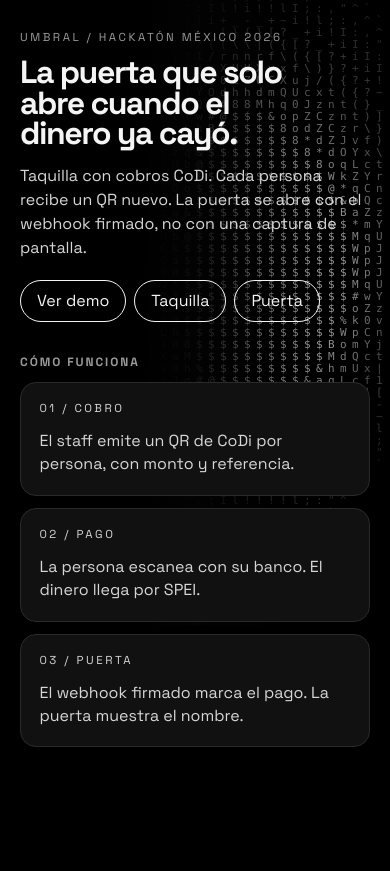
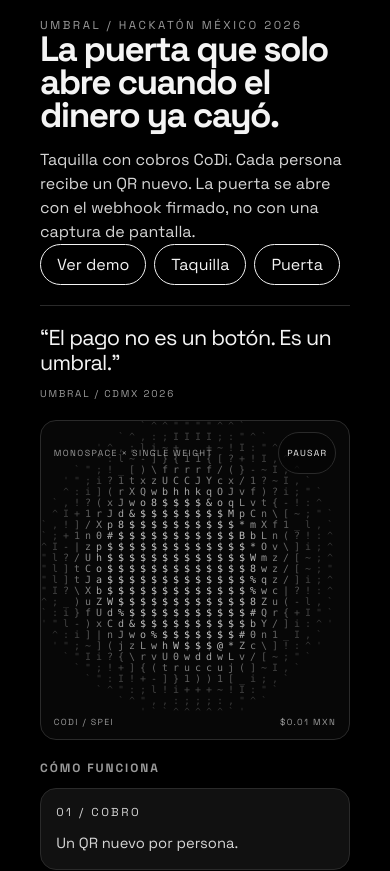
Before and after one commit to Luis-Cwk/umbral, a Next.js app: page / in a window 390 px wide. Shown: the top 871 px of the page. Before the commit the page ends 844 px from the top, so only its background shows below. Built offline with nearby package versions, Linux system fonts and the light colour scheme.

Commit message:
feat: editorial landing and mobile layout

```diff
--- a/app/demo/page.tsx
+++ b/app/demo/page.tsx
@@ -212,7 +212,7 @@ export default function DemoPage() {
           ) : null}
         </div>
 
-        <div className="qr-stage">
+        <div className={guest?.charge ? "qr-stage" : "qr-stage is-empty"}>
           {guest?.charge ? (
             <QrImage
               qrImage={guest.charge.qr_image}
@@ -220,7 +220,7 @@ export default function DemoPage() {
               alt={`QR demo de ${guest.name}`}
             />
           ) : (
-            <p className="meta">Sin cobro</p>
+            <p className="meta">Emite un cobro para ver el QR.</p>
           )}
         </div>
       </div>
--- a/app/globals.css
+++ b/app/globals.css
@@ -273,6 +273,22 @@ h2 {
 .qr-stage .meta {
   color: #666;
   margin: 0;
+}
+
+.qr-stage.is-empty {
+  background: var(--panel);
+  color: var(--gray);
+  border: 1px dashed var(--line);
+}
+
+.qr-stage.is-empty .meta {
+  color: var(--gray);
+}
+
+.actions button {
+  max-width: 100%;
+  min-width: 0;
+  white-space: normal;
 }
 
 .qr-wrap {
@@ -565,3 +581,258 @@ h2 {
     justify-content: flex-start;
   }
 }
+
+/* Landing: editorial grid + typographic field panel */
+html {
+  color-scheme: dark;
+}
+
+body {
+  overflow-x: hidden;
+}
+
+button,
+a {
+  touch-action: manipulation;
+}
+
+.skip {
+  position: absolute;
+  left: 1rem;
+  top: -4rem;
+  z-index: 100;
+  background: var(--white);
+  color: var(--black);
+  padding: 0.6rem 0.9rem;
+  border-radius: 999px;
+  transition: top 0.2s ease;
+}
+
+.skip:focus,
+.skip:focus-visible {
+  top: 1rem;
+}
+
+a:focus-visible,
+button:focus-visible,
+.btn:focus-visible {
+  outline: 2px solid var(--ok);
+  outline-offset: 3px;
+}
+
+.landing {
+  max-width: 1440px;
+  min-height: 100svh;
+  margin: 0 auto;
+  padding: clamp(1.25rem, 2.5vw, 2.5rem);
+  display: grid;
+  grid-template-columns: minmax(0, 1.1fr) minmax(360px, 0.9fr);
+  gap: clamp(1.5rem, 3vw, 3rem);
+  align-items: stretch;
+}
+
+.landing-copy {
+  position: relative;
+  z-index: 1;
+  min-width: 0;
+  display: flex;
+  flex-direction: column;
+  justify-content: space-between;
+  gap: clamp(1.5rem, 3vw, 2.5rem);
+}
+
+.landing-hero h1 {
+  max-width: 13ch;
+  text-wrap: balance;
+}
+
+.landing-quote {
+  margin: 0;
+  padding-top: 1.25rem;
+  border-top: 1px solid var(--line);
+  max-width: 32ch;
+}
+
+.landing-quote p {
+  margin: 0;
+  color: var(--white);
+  font-size: clamp(1.35rem, 2vw, 1.8rem);
+  line-height: 1.15;
+  letter-spacing: -0.035em;
+}
+
+.landing-quote footer {
+  margin-top: 0.7rem;
+  color: var(--gray);
+  font-size: 0.62rem;
+  letter-spacing: 0.18em;
+  text-transform: uppercase;
+}
+
+.how {
+  margin-top: 0;
+}
+
+.how h2 {
+  margin: 0 0 0.75rem;
+}
+
+.how .grid {
+  grid-template-columns: repeat(3, minmax(0, 1fr));
+  gap: 0.75rem;
+}
+
+.how .card {
+  padding: 0.95rem;
+}
+
+.how .card p:last-child {
+  margin-bottom: 0;
+  font-size: 0.92rem;
+  line-height: 1.4;
+}
+
+.field-panel {
+  position: relative;
+  min-height: 480px;
+  border: 1px solid var(--line);
+  border-radius: 1rem;
+  background: #070707;
+  overflow: hidden;
+  isolation: isolate;
+}
+
+.field-panel__head,
+.field-panel__foot {
+  position: absolute;
+  left: 0;
+  right: 0;
+  z-index: 2;
+  display: flex;
+  align-items: center;
+  justify-content: space-between;
+  gap: 1rem;
+  padding: 1rem 1.1rem;
+  color: var(--gray);
+  font-size: 0.62rem;
+  letter-spacing: 0.16em;
+  text-transform: uppercase;
+}
+
+.field-panel__head {
+  top: 0;
+}
+
+.field-panel__foot {
+  bottom: 0;
+}
+
+.field-toggle {
+  border: 1px solid var(--line);
+  background: rgba(5, 5, 5, 0.7);
+  color: var(--white);
+  padding: 0.35rem 0.6rem;
+  border-radius: 999px;
+  font-size: 0.58rem;
+  letter-spacing: 0.14em;
+  text-transform: uppercase;
+}
+
+.field-toggle:hover,
+.field-toggle:focus-visible {
+  border-color: var(--white);
+  outline: 2px solid var(--ok);
+  outline-offset: 2px;
+}
+
+.orb-layer--panel {
+  position: absolute;
+  inset: 0;
+  width: 100%;
+  height: 100%;
+  z-index: 0;
+  opacity: 0.98;
+}
+
+.orb-layer--panel .ascii-canvas {
+  width: 100%;
+  height: 100%;
+}
+
+@media (max-width: 900px) {
+  .landing {
+    grid-template-columns: 1fr;
+    min-height: auto;
+    gap: 1.25rem;
+    padding: 1.25rem;
+  }
+
+  .landing-copy {
+    display: contents;
+  }
+
+  .landing-hero {
+    order: 1;
+  }
+
+  .landing-quote {
+    order: 2;
+    max-width: none;
+  }
+
+  .field-panel {
+    order: 3;
+    min-height: 320px;
+    height: 320px;
+  }
+
+  .how {
+    order: 4;
+    margin-top: 0;
+  }
+
+  .landing-hero h1 {
+    max-width: none;
+    font-size: clamp(2.2rem, 9vw, 3.4rem);
+  }
+
+  .how .grid {
+    grid-template-columns: 1fr;
+  }
+
+  .field-panel__head,
+  .field-panel__foot {
+    padding: 0.7rem 0.8rem;
+    font-size: 0.55rem;
+  }
+
+  .field-toggle {
+    padding: 0.3rem 0.5rem;
+    font-size: 0.55rem;
+  }
+}
+
+@media (max-width: 800px) {
+  .totals {
+    grid-template-columns: repeat(2, minmax(0, 1fr));
+  }
+
+  .totals > div {
+    border-right: 1px solid var(--line);
+    border-bottom: 1px solid var(--line);
+  }
+
+  .totals > div:nth-child(2n) {
+    border-right: 0;
+  }
+
+  .totals > div:last-child {
+    grid-column: span 2;
+    border-right: 0;
+    border-bottom: 0;
+  }
+
+  .totals strong {
+    font-size: 1.35rem;
+  }
+}
--- a/app/layout.tsx
+++ b/app/layout.tsx
@@ -1,9 +1,14 @@
-import type { Metadata } from "next";
+import type { Metadata, Viewport } from "next";
 import "./globals.css";
 
 export const metadata: Metadata = {
   title: "Umbral",
   description: "La puerta que solo abre cuando el dinero ya cayó.",
+};
+
+export const viewport: Viewport = {
+  themeColor: "#050505",
+  colorScheme: "dark",
 };
 
 export default function RootLayout({
--- a/app/page.tsx
+++ b/app/page.tsx
@@ -1,20 +1,23 @@
 import Link from "next/link";
-import { Orb } from "@/components/Orb";
+import { FieldPanel } from "@/components/FieldPanel";
 
 export default function Home() {
   return (
-    <main className="landing">
-      <Orb mode="landing" phase="closed" />
-      <div className="landing-copy">
+    <>
+      <a className="skip" href="#contenido">
+        Saltar al contenido
+      </a>
+      <main id="contenido" className="landing">
+        <section className="landing-copy">
+          <div className="landing-hero">
             <p className="kicker">Umbral / Hackatón México 2026</p>
-        <h1 style={{ marginTop: "0.85rem" }}>
-          La puerta que solo abre cuando el dinero ya cayó.
-        </h1>
+            <h1>La puerta que solo abre cuando el dinero ya cayó.</h1>
             <p className="lede">
-          Taquilla con cobros CoDi. Cada persona recibe un QR nuevo. La puerta se
-          abre con el webhook firmado, no con una captura de pantalla.
+              Taquilla con cobros CoDi. Cada persona recibe un QR nuevo. La
+              puerta se abre con el webhook firmado, no con una captura de
+              pantalla.
             </p>
-        <div className="actions" style={{ marginTop: "1.25rem" }}>
+            <div className="actions">
               <Link className="btn" href="/demo">
                 Ver demo
               </Link>
@@ -31,24 +34,34 @@ export default function Home() {
                 Puerta
               </Link>
             </div>
+          </div>
+
+          <blockquote className="landing-quote">
+            <p>“El pago no es un botón. Es un umbral.”</p>
+            <footer>Umbral / CDMX 2026</footer>
+          </blockquote>
+
+          <div className="how">
             <h2>Cómo funciona</h2>
             <div className="grid">
               <div className="card">
                 <p className="kicker">01 / Cobro</p>
-            <p>
-              El staff emite un QR de CoDi por persona, con monto y referencia.
-            </p>
+                <p>Un QR nuevo por persona.</p>
               </div>
               <div className="card">
                 <p className="kicker">02 / Pago</p>
-            <p>La persona escanea con su banco. El dinero llega por SPEI.</p>
+                <p>SPEI instantáneo, sin comisión.</p>
               </div>
               <div className="card">
                 <p className="kicker">03 / Puerta</p>
-            <p>El webhook firmado marca el pago. La puerta muestra el nombre.</p>
+                <p>Abre con el webhook firmado.</p>
               </div>
             </div>
           </div>
+        </section>
+
+        <FieldPanel />
       </main>
+    </>
   );
 }
--- /dev/null
+++ b/components/FieldPanel.tsx
@@ -0,0 +1,38 @@
+"use client";
+
+import { useEffect, useState } from "react";
+import { Orb } from "./Orb";
+
+export function FieldPanel() {
+  const [playing, setPlaying] = useState(false);
+
+  useEffect(() => {
+    const params = new URLSearchParams(window.location.search);
+    if (params.get("orb") === "0") return;
+    const reduced = window.matchMedia(
+      "(prefers-reduced-motion: reduce)",
+    ).matches;
+    setPlaying(params.get("orb") === "1" || !reduced);
+  }, []);
+
+  return (
+    <aside className="field-panel">
+      <div className="field-panel__head">
+        <span>Monospace × Single Weight</span>
+        <button
+          type="button"
+          className="field-toggle"
+          onClick={() => setPlaying((value) => !value)}
+          aria-pressed={playing}
+        >
+          {playing ? "Pausar" : "Animar"}
+        </button>
+      </div>
+      <Orb mode="panel" phase="closed" animate={playing} />
+      <div className="field-panel__foot">
+        <span>CoDi / SPEI</span>
+        <span>$0.01 MXN</span>
+      </div>
+    </aside>
+  );
+}
--- a/components/Orb.tsx
+++ b/components/Orb.tsx
@@ -8,6 +8,7 @@ import {
 } from "./TypographicField";
 
 export type OrbProps = Omit<TypographicFieldProps, "animate"> & {
+  animate?: boolean;
   className?: string;
 };
 
@@ -16,7 +17,7 @@ function isDisabled(): boolean {
   return new URLSearchParams(window.location.search).get("orb") === "0";
 }
 
-function shouldAnimate(): boolean {
+function autoShouldAnimate(): boolean {
   if (typeof window === "undefined") return true;
   const params = new URLSearchParams(window.location.search);
   if (params.get("orb") === "1") return true;
@@ -27,10 +28,11 @@ export function Orb({
   mode = "landing",
   phase = "closed",
   pulseKey = 0,
+  animate,
   className,
 }: OrbProps) {
   const [enabled, setEnabled] = useState(false);
-  const [animate, setAnimate] = useState(true);
+  const [autoAnimate, setAutoAnimate] = useState(true);
 
   useEffect(() => {
     if (isDisabled()) {
@@ -38,7 +40,7 @@ export function Orb({
       return;
     }
     setEnabled(true);
-    setAnimate(shouldAnimate());
+    setAutoAnimate(autoShouldAnimate());
   }, []);
 
   const layerClass = [
@@ -46,6 +48,7 @@ export function Orb({
     mode === "landing" ? "orb-layer--landing" : "",
     mode === "door" ? "orb-layer--door" : "",
     mode === "header" ? "orb-layer--header" : "",
+    mode === "panel" ? "orb-layer--panel" : "",
     className ?? "",
   ]
     .filter(Boolean)
@@ -65,7 +68,7 @@ export function Orb({
         mode={mode}
         phase={phase}
         pulseKey={pulseKey}
-        animate={animate}
+        animate={animate ?? autoAnimate}
       />
     </div>
   );
--- a/components/TypographicField.tsx
+++ b/components/TypographicField.tsx
@@ -3,7 +3,7 @@
 import { useEffect, useRef } from "react";
 
 export type TypographicFieldProps = {
-  mode?: "landing" | "door" | "header";
+  mode?: "landing" | "door" | "header" | "panel";
   phase?: "closed" | "paid" | "inside" | "review";
   pulseKey?: number | string;
   animate?: boolean;
@@ -16,6 +16,7 @@ const MODES = {
   landing: { cell: 12, cx: 0.68, cy: 0.4, radius: 0.5 },
   door: { cell: 14, cx: 0.5, cy: 0.5, radius: 0.55 },
   header: { cell: 6, cx: 0.5, cy: 0.5, radius: 0.7 },
+  panel: { cell: 11, cx: 0.5, cy: 0.5, radius: 0.58 },
 } as const;
 
 function colorFor(
@@ -90,20 +91,20 @@ export function TypographicField({
 
       const blobs = [
         {
-          x: cfg.cx + Math.sin(t * 0.22) * 0.14,
-          y: cfg.cy + Math.cos(t * 0.17) * 0.12,
+          x: cfg.cx + Math.sin(t * 0.55) * 0.14,
+          y: cfg.cy + Math.cos(t * 0.42) * 0.12,
           r: 0.22,
           k: 1,
         },
         {
-          x: cfg.cx + Math.cos(t * 0.13 + 1.7) * 0.2,
-          y: cfg.cy + Math.sin(t * 0.19 + 0.6) * 0.16,
+          x: cfg.cx + Math.cos(t * 0.33 + 1.7) * 0.2,
+          y: cfg.cy + Math.sin(t * 0.48 + 0.6) * 0.16,
           r: 0.16,
           k: 0.7,
         },
         {
-          x: cfg.cx + Math.sin(t * 0.31 + 3.1) * 0.1,
-          y: cfg.cy + Math.cos(t * 0.27 + 2.2) * 0.18,
+          x: cfg.cx + Math.sin(t * 0.72 + 3.1) * 0.1,
+          y: cfg.cy + Math.cos(t * 0.61 + 2.2) * 0.18,
           r: 0.11,
           k: 0.5,
         },
```
Lines whose indentation alone changed are shown as unchanged.
